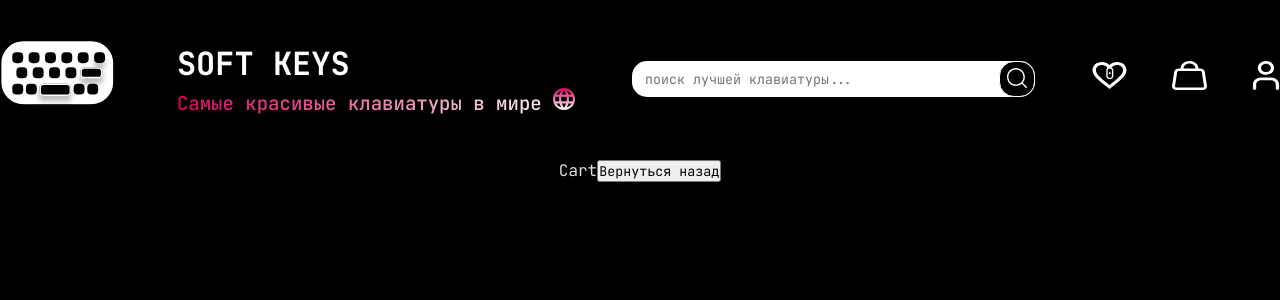
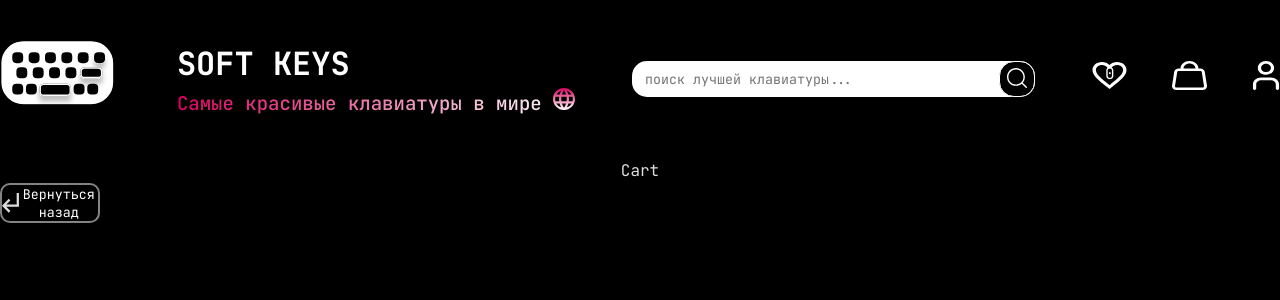
Before and after one commit to Designed-Dany/Soft-Keys, a React (Vite) app: page /cart in a window 1280 px wide. Shown: the top 300 px of the page. Built offline with nearby package versions, Linux system fonts and the light colour scheme.

Commit message:
style: change button root and button favorite

```diff
--- a/src/components/ButtonRoot.jsx
+++ b/src/components/ButtonRoot.jsx
@@ -1,9 +1,13 @@
 import React from "react";
 import { Link } from "react-router";
+import "/src/scss/_button-root.scss";
 function ButtonRoot() {
   return (
     <Link to="/">
-      <button>Вернуться назад</button>
+      <button className="button-root">
+        <img width={20} height={20} src="/src/assets/arrow-back.svg" alt="" />
+        Вернуться назад{" "}
+      </button>
     </Link>
   );
 }
--- a/src/components/Header/Favorites/index.jsx
+++ b/src/components/Header/Favorites/index.jsx
@@ -8,12 +8,14 @@ function Favorites() {
   const items = useSelector((state) => state.favorites.items);
 
   return (
-    <div className="favorites">
-      {items.map((item) => (
-        <FavoritesItem key={item.id} {...item} />
-      ))}
+    <>
       <ButtonRoot />
-    </div>
+      <div className="favorites">
+        {items.map((item) => (
+          <FavoritesItem key={item.id} {...item} />
+        ))}
+      </div>
+    </>
   );
 }
 
--- a/src/components/Keyboard/index.jsx
+++ b/src/components/Keyboard/index.jsx
@@ -1,16 +1,18 @@
 import React from "react";
 import { useDispatch, useSelector } from "react-redux";
-import { addFavorites, removeFavorites } from "../../redux/slices/favoriteSlice";
+import {
+  addFavorites,
+  removeFavorites,
+} from "../../redux/slices/favoriteSlice";
 import "/src/scss/_keyboard.scss";
 
 function Keyboard({ id, title, price, imageUrl, format }) {
   const dispatch = useDispatch();
-  const favorites = useSelector(state => state.favorites.items)
-  const [activeFavorites, setActiveFavorites] = React.useState(false)
+  const favorites = useSelector((state) => state.favorites.items);
+  const [activeFavorites, setActiveFavorites] = React.useState(false);
   let isFavorite;
 
   const onClickAdd = () => {
-
     const items = {
       id,
       title,
@@ -21,28 +23,32 @@ function Keyboard({ id, title, price, imageUrl, format }) {
 
     console.log(favorites);
 
-    isFavorite = favorites.some(item => item.id === items.id)
+    isFavorite = favorites.some((item) => item.id === items.id);
 
     if (isFavorite) {
-      dispatch(removeFavorites(items.id))
-      setActiveFavorites(false)
+      dispatch(removeFavorites(items.id));
+      setActiveFavorites(false);
     } else {
-      dispatch(addFavorites(items))
-      setActiveFavorites(true)
+      dispatch(addFavorites(items));
+      setActiveFavorites(true);
     }
-
   };
 
   return (
     <div className="keyboard">
-      <img className='keyboard__icon' width={200} src={imageUrl} alt="product icon" />
+      <img
+        className="keyboard__icon"
+        width={200}
+        src={imageUrl}
+        alt="product icon"
+      />
       <h3>{title}</h3>
       <h4>{"Размер " + format + "%"}</h4>
       <div className="keyboard__price">
         <p>Цена: {price}$</p>
         <button>Добавить</button>
       </div>
-    <button className='keyboard__favorites' disabled={isFavorite}>
+      <button className="keyboard__favorites" disabled={isFavorite}>
         <svg
           onClick={onClickAdd}
           xmlns="http://www.w3.org/2000/svg"
@@ -53,7 +59,7 @@ function Keyboard({ id, title, price, imageUrl, format }) {
         >
           <path
             d="M19.25 3C17.22 3 15.2716 3.81 14 5.085C12.7283 3.81 10.78 3 8.74998 3C5.15081 3 2.33331 5.415 2.33331 8.5C2.33331 12.275 6.29998 15.36 12.3083 20.035L14 21.35L15.6916 20.035C21.7 15.36 25.6666 12.275 25.6666 8.5C25.6666 5.415 22.8491 3 19.25 3ZM14.1225 18.555L14 18.65L13.8775 18.555C8.32998 14.24 4.66665 11.39 4.66665 8.5C4.66665 6.505 6.42248 5 8.74998 5C10.5466 5 12.2966 5.995 12.9091 7.36H15.085C15.7033 5.995 17.4533 5 19.25 5C21.5775 5 23.3333 6.505 23.3333 8.5C23.3333 11.39 19.67 14.24 14.1225 18.555Z"
-          fill={activeFavorites == true ? 'red' : 'white'}
+            fill="red"
           />
         </svg>
       </button>
--- a/src/pages/Home.tsx
+++ b/src/pages/Home.tsx
@@ -11,7 +11,6 @@ import '/src/scss/_main.scss';
 
 function Home() {
 	const [searchValue] = React.useContext(SearchContext);
-
 	const [isLoading, setIsLoading] = React.useState(true);
 	const [categoryId, setCategoryId] = React.useState(0);
 	const [sortId, setSortId] = React.useState({ name: "Популярности", sortProperty: 'rating' });
--- /dev/null
+++ b/src/scss/_button-root.scss
@@ -0,0 +1,19 @@
+.button-root {
+  cursor: pointer;
+  width: 100px;
+  height: 40px;
+  background-color: black;
+  display: flex;
+  align-items: center;
+  color: white;
+  border: 2px solid rgb(131, 131, 131);
+  border-radius: 10px;
+}
+
+.button-root:hover {
+  background-color: rgb(53, 52, 52);
+}
+
+.button-root:active {
+  background-color: rgb(179, 49, 110);
+}
```
Also changed, not shown: src/assets/arrow-back.svg (added). Lines whose indentation alone changed are shown as unchanged.
